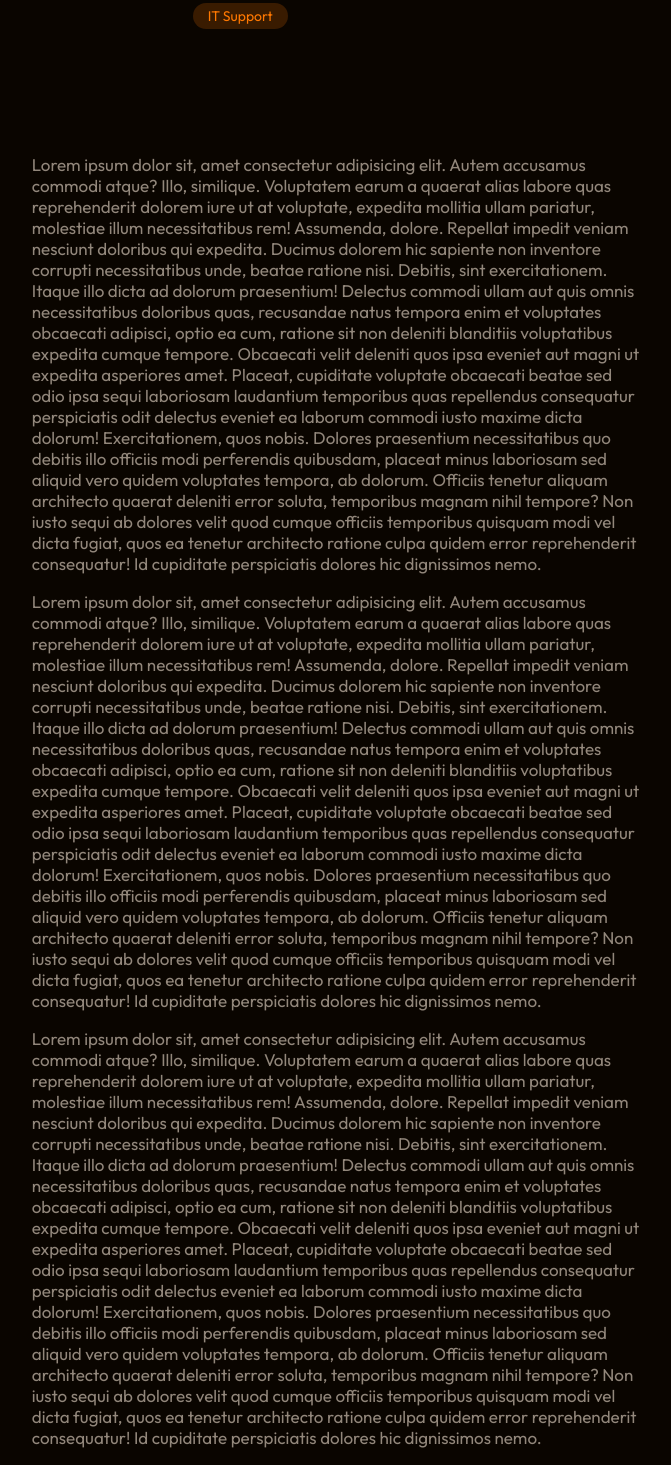
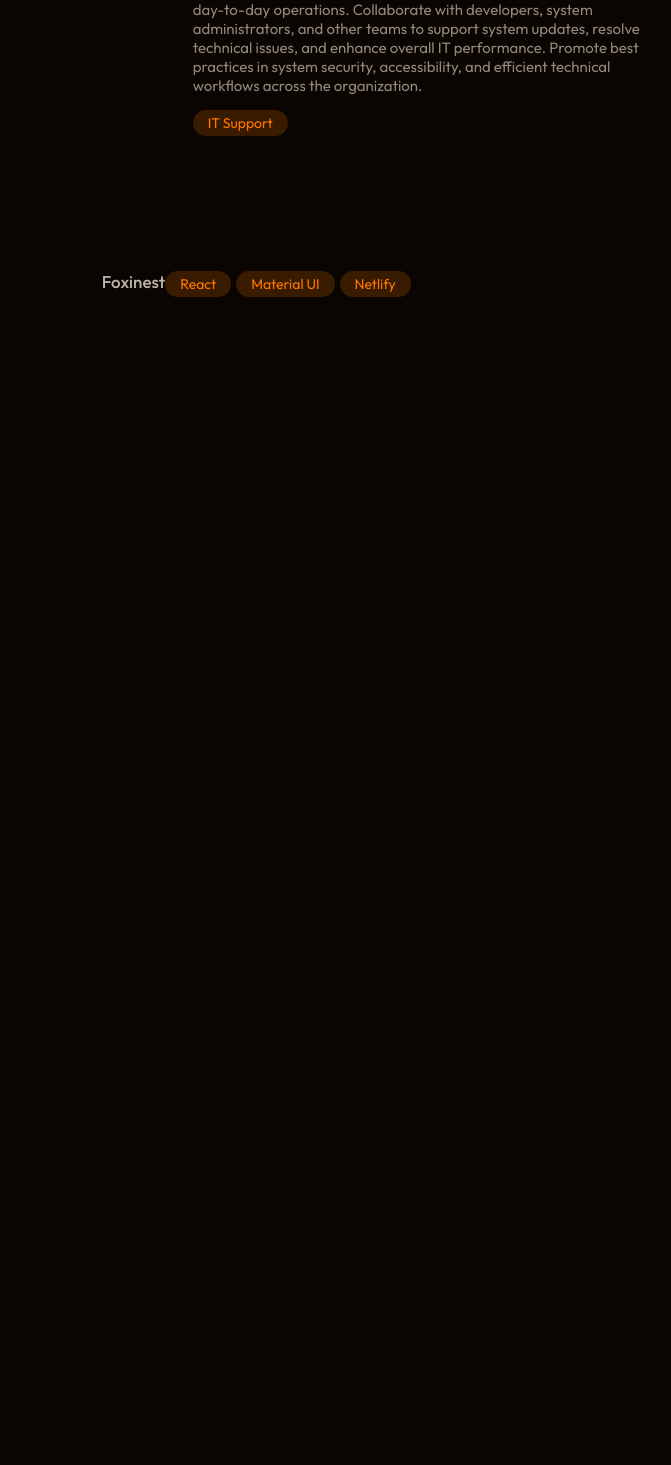
Before and after one commit to dhikad19/portofolio-v2, a Vue app: page / in a window 1280 px wide. Shown: the part 1236-2701 px from the top of the page, without its empty margins (591-1262 px from the left). After the commit the page ends 1553 px from the top, so only its background shows below. Built offline with nearby package versions, Linux system fonts and the light colour scheme.

Commit message:
Adjust UI portfolio

```diff
--- a/src/components/Experience/index.vue
+++ b/src/components/Experience/index.vue
@@ -27,12 +27,12 @@
               </p>
               <div v-if="item.project">
                 <div v-for="(project, j) in item.project" :key="j" class="project-link">
-                  <a :href="project.url" target="_blank">
+                  <a :href="project.url" target="_blank" style="text-decoration: none;">
                     <div class="project-item" @click="handleProjectLink(i, j)">
                       <svg xmlns="http://www.w3.org/2000/svg" viewBox="0 0 640 512">
                         <path d="M579.8 267.7c56.5-56.5 56.5-148 0-204.5c-50-50-128.8-56.5-186.3-15.4l-1.6 1.1c-14.4 10.3-17.7 30.3-7.4 44.6s30.3 17.7 44.6 7.4l1.6-1.1c32.1-22.9 76-19.3 103.8 8.6c31.5 31.5 31.5 82.5 0 114L422.3 334.8c-31.5 31.5-82.5 31.5-114 0c-27.9-27.9-31.5-71.8-8.6-103.8l1.1-1.6c10.3-14.4 6.9-34.4-7.4-44.6s-34.4-6.9-44.6 7.4l-1.1 1.6C206.5 251.2 213 330 263 380c56.5 56.5 148 56.5 204.5 0L579.8 267.7zM60.2 244.3c-56.5 56.5-56.5 148 0 204.5c50 50 128.8 56.5 186.3 15.4l1.6-1.1c14.4-10.3 17.7-30.3 7.4-44.6s-30.3-17.7-44.6-7.4l-1.6 1.1c-32.1 22.9-76 19.3-103.8-8.6C74 372 74 321 105.5 289.5L217.7 177.2c31.5-31.5 82.5-31.5 114 0c27.9 27.9 31.5 71.8 8.6 103.9l-1.1 1.6c-10.3 14.4-6.9 34.4 7.4 44.6s34.4 6.9 44.6-7.4l1.1-1.6C433.5 260.8 427 182 377 132c-56.5-56.5-148-56.5-204.5 0L60.2 244.3z"/>
                       </svg>
-                      <p>{{ project.name }}</p>
+                      <p style="margin-right: 20px">{{ project.name }}</p>
                     </div>
                   </a>
                 </div>
@@ -59,15 +59,19 @@ export default {
         {
           date: '2022 — Present',
           note: '',
-          role: 'Frontend Engineer, PT.Kali Besar Raya Utama · Jagain.com',
-          description: 'Develop and maintain key components for both the front office and back office (dashboard) of the Jagain.com insurance website. Work closely with cross-functional teams, including developers, designers, and product managers, to create seamless, user-friendly experiences for both customers and internal users. Advocate for best practices in web accessibility, performance, and security across the entire platform.',
-          tech: ['Javascript', 'Nuxt', 'Vue', 'React', 'HTML & SCSS'],
+          role: 'Frontend Engineer, PT.Kali Besar Raya Utama',
+          description: 'Develop and maintain key components for both the front office and back office (dashboard) of the Jagain.com insurance website. Work closely with cross-functional teams, including developers, designers, and product managers, to create seamless, user-friendly experiences for both customers and internal users. Advocate for best practices in web accessibility, performance, and security across the entire platform.Also contributed to SmartPremi, a PHP-based B2B insurance platform, by developing dynamic insurance forms tailored to business clients. Ensured scalability, maintainability, and optimal user experience in form creation and data handling processes.',
+          tech: ['Javascript', 'PHP',  'Nuxt', 'Vue', 'React', 'HTML & SCSS'],
           url: 'https://www.kbru.co.id/',
           project: [
             {
               name: 'jagain.com',
               url: 'https://jagain.com'
-            }
+            },
+            {
+              name: 'smartpremi.com',
+              url: 'https://smartpremi.com'
+            },
           ]
         },
         {
--- a/src/components/Experience/style.scss
+++ b/src/components/Experience/style.scss
@@ -1,8 +1,12 @@
 .experience-description {
   color: var(--dark-color);
   font-size: 17px;
+  padding-left: 50px;
   @media screen and (max-width: 1025px) {
     font-size: 16px;
+  }
+  @media screen and (max-width: 768px) {
+    padding-left: 0px;
   }
 }
 
@@ -35,13 +39,6 @@
   padding-top: 6rem;
   @media screen and (max-width: 1025px) {
     padding-top: 0.5rem;
-  }
-}
-
-.experience-description {
-  padding-left: 50px;
-  @media screen and (max-width: 768px) {
-    padding-left: 0px;
   }
 }
 
--- a/src/components/Projects/index.vue
+++ b/src/components/Projects/index.vue
@@ -4,46 +4,44 @@
       <div class="title-mobile">
         <h4 class="title">Projects</h4>
       </div>
-      <p class="about-description">Lorem ipsum dolor sit, amet consectetur adipisicing elit. Autem accusamus commodi atque? Illo, similique. Voluptatem earum a quaerat alias
-        labore quas reprehenderit dolorem iure ut at voluptate, expedita mollitia ullam pariatur, molestiae illum necessitatibus rem! Assumenda, dolore.
-        Repellat impedit veniam nesciunt doloribus qui expedita. Ducimus dolorem hic sapiente non inventore corrupti necessitatibus unde, beatae ratione nisi.
-        Debitis, sint exercitationem. Itaque illo dicta ad dolorum praesentium! Delectus commodi ullam aut quis omnis necessitatibus doloribus quas,
-        recusandae natus tempora enim et voluptates obcaecati adipisci, optio ea cum, ratione sit non deleniti blanditiis voluptatibus expedita cumque tempore.
-        Obcaecati velit deleniti quos ipsa eveniet aut magni ut expedita asperiores amet. Placeat, cupiditate voluptate obcaecati beatae sed odio ipsa sequi laboriosam
-        laudantium temporibus quas repellendus consequatur perspiciatis odit delectus eveniet ea laborum commodi iusto maxime dicta dolorum! Exercitationem, quos nobis.
-        Dolores praesentium necessitatibus quo debitis illo officiis modi perferendis quibusdam, placeat minus laboriosam sed aliquid vero quidem voluptates tempora, ab dolorum.
-        Officiis tenetur aliquam architecto quaerat deleniti error soluta, temporibus magnam nihil tempore? Non iusto sequi ab dolores velit quod cumque officiis temporibus quisquam modi vel dicta fugiat,
-        quos ea tenetur architecto ratione culpa quidem error reprehenderit consequatur! Id cupiditate perspiciatis dolores hic dignissimos nemo.
-      </p>
-      <p class="about-description">Lorem ipsum dolor sit, amet consectetur adipisicing elit. Autem accusamus commodi atque? Illo, similique. Voluptatem earum a quaerat alias
-        labore quas reprehenderit dolorem iure ut at voluptate, expedita mollitia ullam pariatur, molestiae illum necessitatibus rem! Assumenda, dolore.
-        Repellat impedit veniam nesciunt doloribus qui expedita. Ducimus dolorem hic sapiente non inventore corrupti necessitatibus unde, beatae ratione nisi.
-        Debitis, sint exercitationem. Itaque illo dicta ad dolorum praesentium! Delectus commodi ullam aut quis omnis necessitatibus doloribus quas,
-        recusandae natus tempora enim et voluptates obcaecati adipisci, optio ea cum, ratione sit non deleniti blanditiis voluptatibus expedita cumque tempore.
-        Obcaecati velit deleniti quos ipsa eveniet aut magni ut expedita asperiores amet. Placeat, cupiditate voluptate obcaecati beatae sed odio ipsa sequi laboriosam
-        laudantium temporibus quas repellendus consequatur perspiciatis odit delectus eveniet ea laborum commodi iusto maxime dicta dolorum! Exercitationem, quos nobis.
-        Dolores praesentium necessitatibus quo debitis illo officiis modi perferendis quibusdam, placeat minus laboriosam sed aliquid vero quidem voluptates tempora, ab dolorum.
-        Officiis tenetur aliquam architecto quaerat deleniti error soluta, temporibus magnam nihil tempore? Non iusto sequi ab dolores velit quod cumque officiis temporibus quisquam modi vel dicta fugiat,
-        quos ea tenetur architecto ratione culpa quidem error reprehenderit consequatur! Id cupiditate perspiciatis dolores hic dignissimos nemo.
-      </p>
-      <p class="about-description">Lorem ipsum dolor sit, amet consectetur adipisicing elit. Autem accusamus commodi atque? Illo, similique. Voluptatem earum a quaerat alias
-        labore quas reprehenderit dolorem iure ut at voluptate, expedita mollitia ullam pariatur, molestiae illum necessitatibus rem! Assumenda, dolore.
-        Repellat impedit veniam nesciunt doloribus qui expedita. Ducimus dolorem hic sapiente non inventore corrupti necessitatibus unde, beatae ratione nisi.
-        Debitis, sint exercitationem. Itaque illo dicta ad dolorum praesentium! Delectus commodi ullam aut quis omnis necessitatibus doloribus quas,
-        recusandae natus tempora enim et voluptates obcaecati adipisci, optio ea cum, ratione sit non deleniti blanditiis voluptatibus expedita cumque tempore.
-        Obcaecati velit deleniti quos ipsa eveniet aut magni ut expedita asperiores amet. Placeat, cupiditate voluptate obcaecati beatae sed odio ipsa sequi laboriosam
-        laudantium temporibus quas repellendus consequatur perspiciatis odit delectus eveniet ea laborum commodi iusto maxime dicta dolorum! Exercitationem, quos nobis.
-        Dolores praesentium necessitatibus quo debitis illo officiis modi perferendis quibusdam, placeat minus laboriosam sed aliquid vero quidem voluptates tempora, ab dolorum.
-        Officiis tenetur aliquam architecto quaerat deleniti error soluta, temporibus magnam nihil tempore? Non iusto sequi ab dolores velit quod cumque officiis temporibus quisquam modi vel dicta fugiat,
-        quos ea tenetur architecto ratione culpa quidem error reprehenderit consequatur! Id cupiditate perspiciatis dolores hic dignissimos nemo.
-      </p>
+      <div class="list-container">
+        <div v-for="(item, i) in projectsData" :key="i">
+          <a :href="item.url" target="_blank" class="projects-card">
+            <div class="projects-description">
+              <div class="projects-header">
+                <span class="projects-title">
+                  {{ item.name }}
+                </span>
+              </div>
+            </div>
+            <div class="projects-tech" v-if="item.tech">
+              <div class="tech-list" v-for="list in item.tech" :key="list">
+                {{ list }}
+              </div>
+            </div>
+          </a>
+        </div>
+      </div>
     </div>
   </div>
 </template>
-
+buat
 <script>
 export default {
-  name: 'AboutComponent'
+  name: 'AboutComponent',
+  data() {
+    return {
+      projectsData: [
+        {
+          name: 'Foxinest',
+          description: '',
+          url: 'https://foxi-todo.netlify.app/',
+          img: '',
+          tech: ['React', 'Material UI', 'Netlify']
+        }
+      ]
+    }
+  }
 }
 </script>
 
--- a/src/components/Projects/style.scss
+++ b/src/components/Projects/style.scss
@@ -1,9 +1,57 @@
-.about-description {
+.list-container {
+  &:hover {
+    .experience-card {
+      opacity: 0.7;
+    }
+  }
+}
+
+.projects-title {
+  display: flex;
+  color: var(--text-color);
+  font-weight: 500;
+}
+
+.projects-header {
+  display: flex;
+  align-items: center;
+  margin-bottom: 6px;
+}
+
+.projects-description {
   color: var(--dark-color);
   font-size: 17px;
+  padding-left: 50px;
   @media screen and (max-width: 1025px) {
     font-size: 16px;
-    margin: 5px 0px 0px 0px;
+  }
+  @media screen and (max-width: 768px) {
+    padding-left: 0px;
+  }
+}
+
+.projects-card {
+  display: flex;
+  align-items: start;
+  margin-top: 17px;
+  border-radius: 8px;
+  padding: 10px 20px 10px 20px;
+  text-decoration: none;
+  cursor: pointer;
+  &:hover {
+    background-color: #e7c5a721;
+    opacity: 1 !important;
+    .experience-title {
+      color: var(--primary-color);
+    }
+  }
+  @media screen and (max-width: 1025px) {
+    padding: 0px;
+    margin-bottom: 15px;
+    margin-top: 0px;
+    &:hover {
+      background-color: transparent;
+    }
   }
 }
 
@@ -35,3 +83,21 @@
   padding-top: 17px;
   padding-bottom: 17px;
 }
+
+.projects-tech {
+  display: flex;
+  flex-wrap: wrap;
+  gap: 5px;
+  font-size: 14px;
+  color: var(--primary-color);
+  margin-bottom: 10px;
+  @media screen and (max-width: 768px) {
+    font-size: 13px;
+  }
+}
+
+.tech-list {
+  padding: 4px 15px 4px 15px;
+  border-radius: 20px;
+  background-color: #ff770031;
+}
```
Also changed, not shown: public/assets/projects/Foxinest.png (added).
